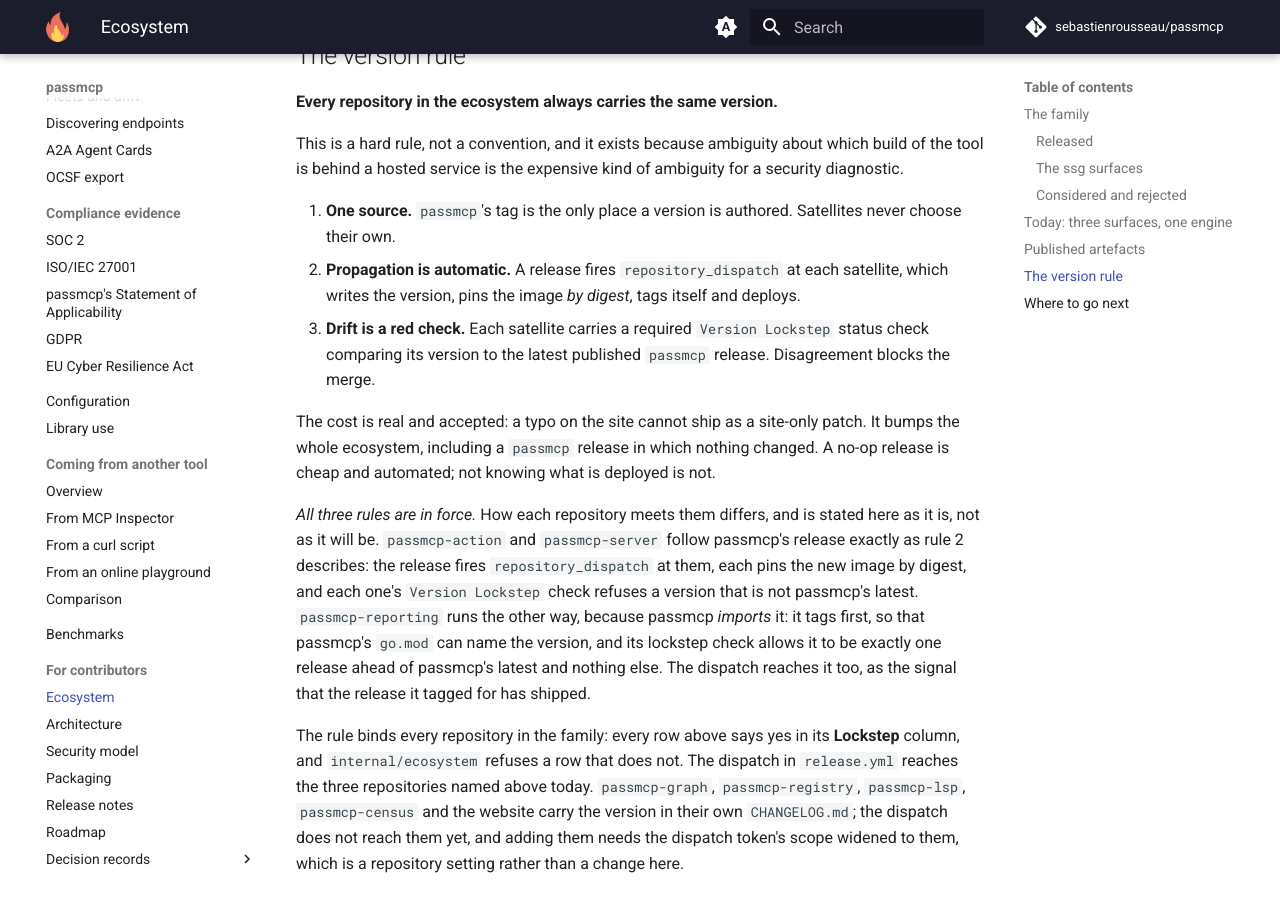
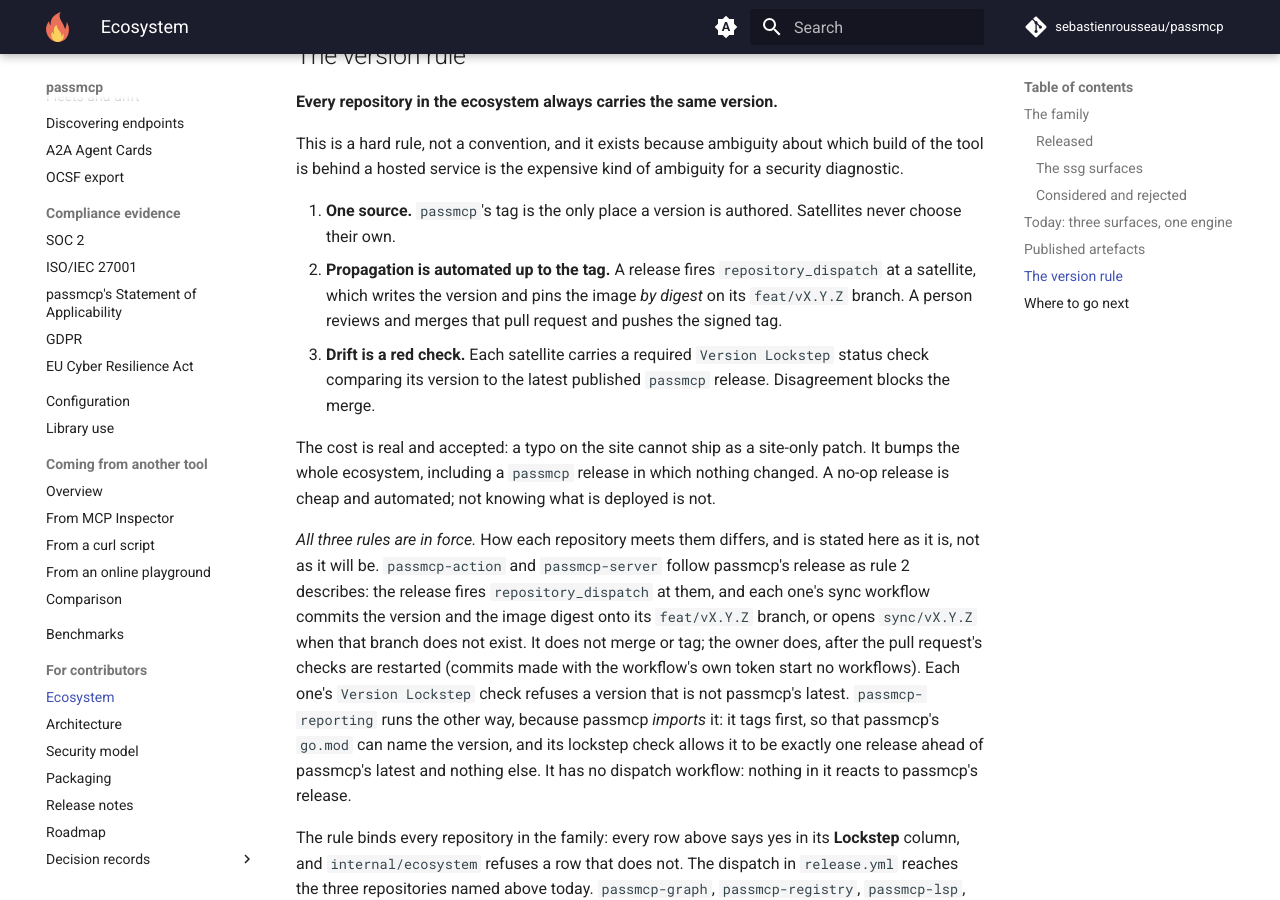
Before and after one commit to sebastienrousseau/passmcp, an MkDocs documentation site: the page built from docs/ecosystem.md, in a window 1280 px wide and 900 px high, scrolled down 4316 px. Built offline with MkDocs 1.6.1 and Material for MkDocs 9.7.7, drawn with Linux system fonts in a browser that asks for light colours; comment, search, counter and statistics services are not loaded.

Commit message:
docs: say the satellites do not tag themselves
docs/ecosystem.md said a passmcp release makes each satellite write
the version, pin the image, tag itself and deploy, and that the
dispatch reaches passmcp-reporting as a signal. The sync workflows in
passmcp-action and passmcp-server commit the version and digest onto
their feat/vX.Y.Z branch (or open sync/vX.Y.Z) and stop there: a
person merges and pushes the signed tag, after restarting the pull
request's checks, which commits made with the workflow token do not
start. passmcp-reporting has no dispatch workflow at all.

The rule, the satellite paragraph and the comment on release.yml's
dispatch step now say what happens.

Assisted-by: Claude Code:claude-opus-5-5
Co-Authored-By: Claude Opus 5.5 <noreply@anthropic.com>
Signed-off-by: Sebastien Rousseau <sebastienrousseau@users.noreply.github.com>

```diff
--- a/docs/ecosystem.md
+++ b/docs/ecosystem.md
@@ -151,9 +151,10 @@ ambiguity for a security diagnostic.
 
 1. **One source.** `passmcp`'s tag is the only place a version is authored.
    Satellites never choose their own.
-2. **Propagation is automatic.** A release fires `repository_dispatch` at
-   each satellite, which writes the version, pins the image *by digest*,
-   tags itself and deploys.
+2. **Propagation is automated up to the tag.** A release fires
+   `repository_dispatch` at a satellite, which writes the version and pins
+   the image *by digest* on its `feat/vX.Y.Z` branch. A person reviews and
+   merges that pull request and pushes the signed tag.
 3. **Drift is a red check.** Each satellite carries a required
    `Version Lockstep` status check comparing its version to the latest
    published `passmcp` release. Disagreement blocks the merge.
@@ -165,14 +166,17 @@ deployed is not.
 
 *All three rules are in force.* How each repository meets them differs, and
 is stated here as it is, not as it will be. `passmcp-action` and
-`passmcp-server` follow passmcp's release exactly as rule 2 describes: the
-release fires `repository_dispatch` at them, each pins the new image by
-digest, and each one's `Version Lockstep` check refuses a version that is not
-passmcp's latest. `passmcp-reporting` runs the other way, because passmcp
+`passmcp-server` follow passmcp's release as rule 2 describes: the release
+fires `repository_dispatch` at them, and each one's sync workflow commits the
+version and the image digest onto its `feat/vX.Y.Z` branch, or opens
+`sync/vX.Y.Z` when that branch does not exist. It does not merge or tag; the
+owner does, after the pull request's checks are restarted (commits made with
+the workflow's own token start no workflows). Each one's `Version Lockstep`
+check refuses a version that is not passmcp's latest. `passmcp-reporting` runs the other way, because passmcp
 *imports* it: it tags first, so that passmcp's `go.mod` can name the version,
 and its lockstep check allows it to be exactly one release ahead of passmcp's
-latest and nothing else. The dispatch reaches it too, as the signal that the
-release it tagged for has shipped.
+latest and nothing else. It has no dispatch workflow: nothing in it reacts to
+passmcp's release.
 
 The rule binds every repository in the family: every row above says yes in
 its **Lockstep** column, and `internal/ecosystem` refuses a row that does not.
```
Also changed, not shown: 1 other file.
